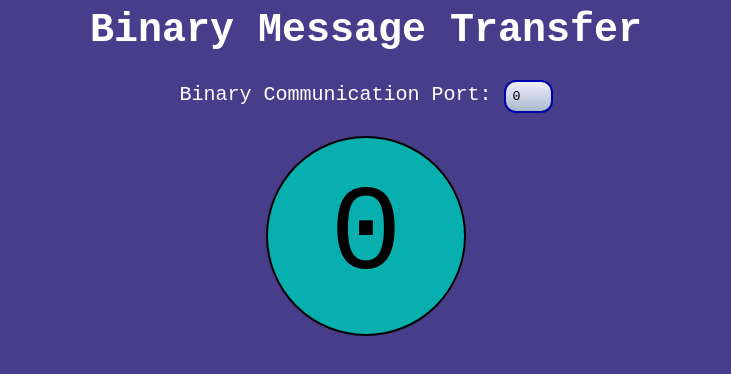
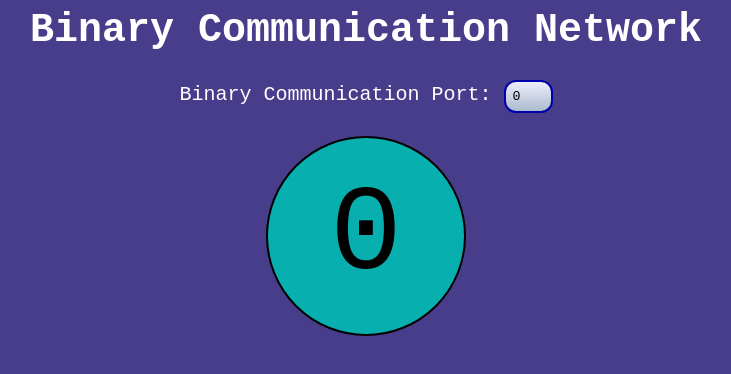
Before and after one commit to WesleyMcGinn/Local-Binary-Communication-Network, a plain HTML site: page index.html in a window 1280 px wide. Shown: the whole page, without its empty margins (274-1005 px from the left). Drawn offline with Linux system fonts and the light colour scheme.

Commit message:
Changed Header to Match Program Purpose Better

```diff
--- a/index.html
+++ b/index.html
@@ -92,7 +92,7 @@
     </script>
   </head>
   <body>
-    <h1>Binary Message Transfer</h1>
+    <h1>Binary Communication Network</h1>
     <label for="input">Binary Communication Port: </label>
     <input type="number" id="input" min="0" max="0" oninput="updateBox()" value="0">
     <br><br>
```
